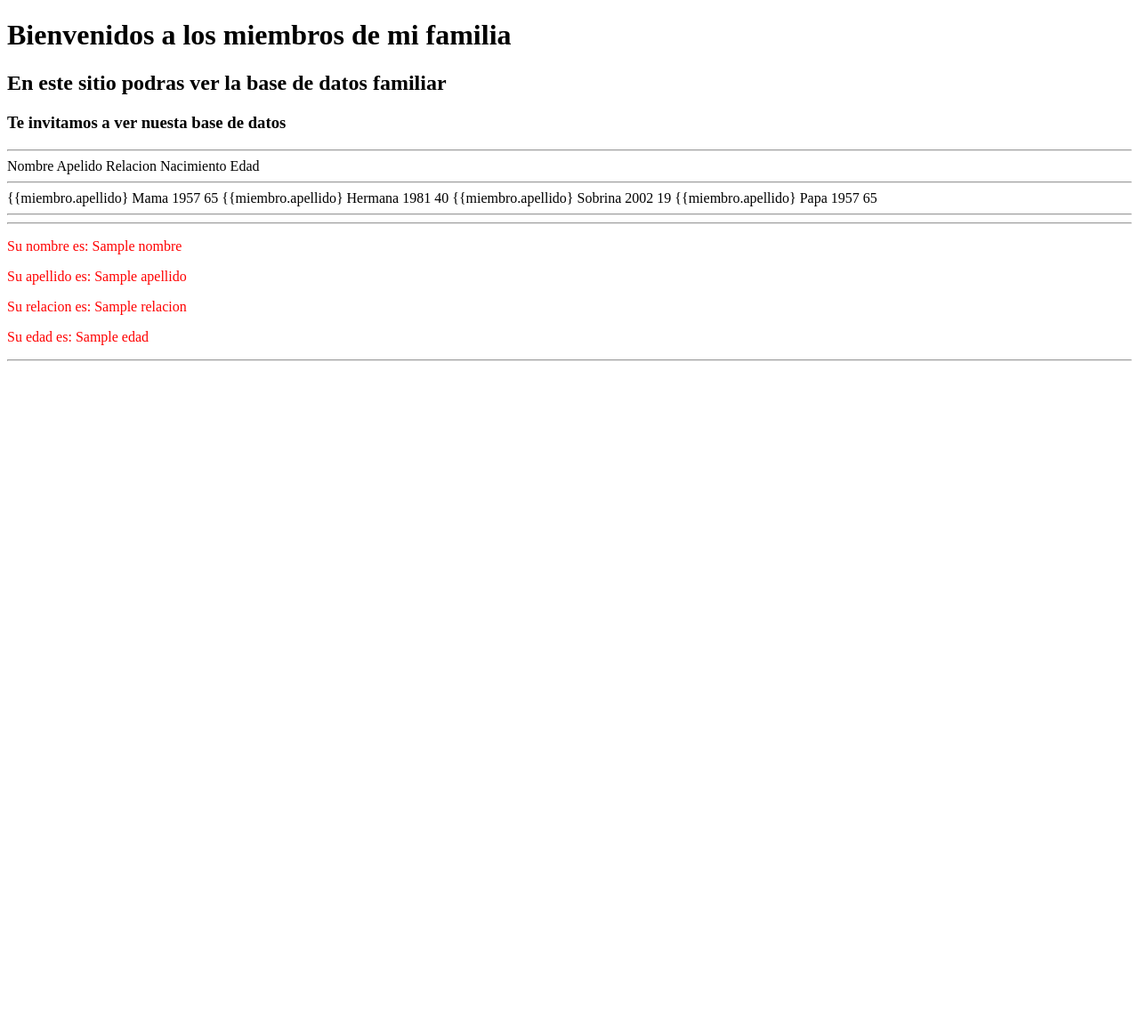
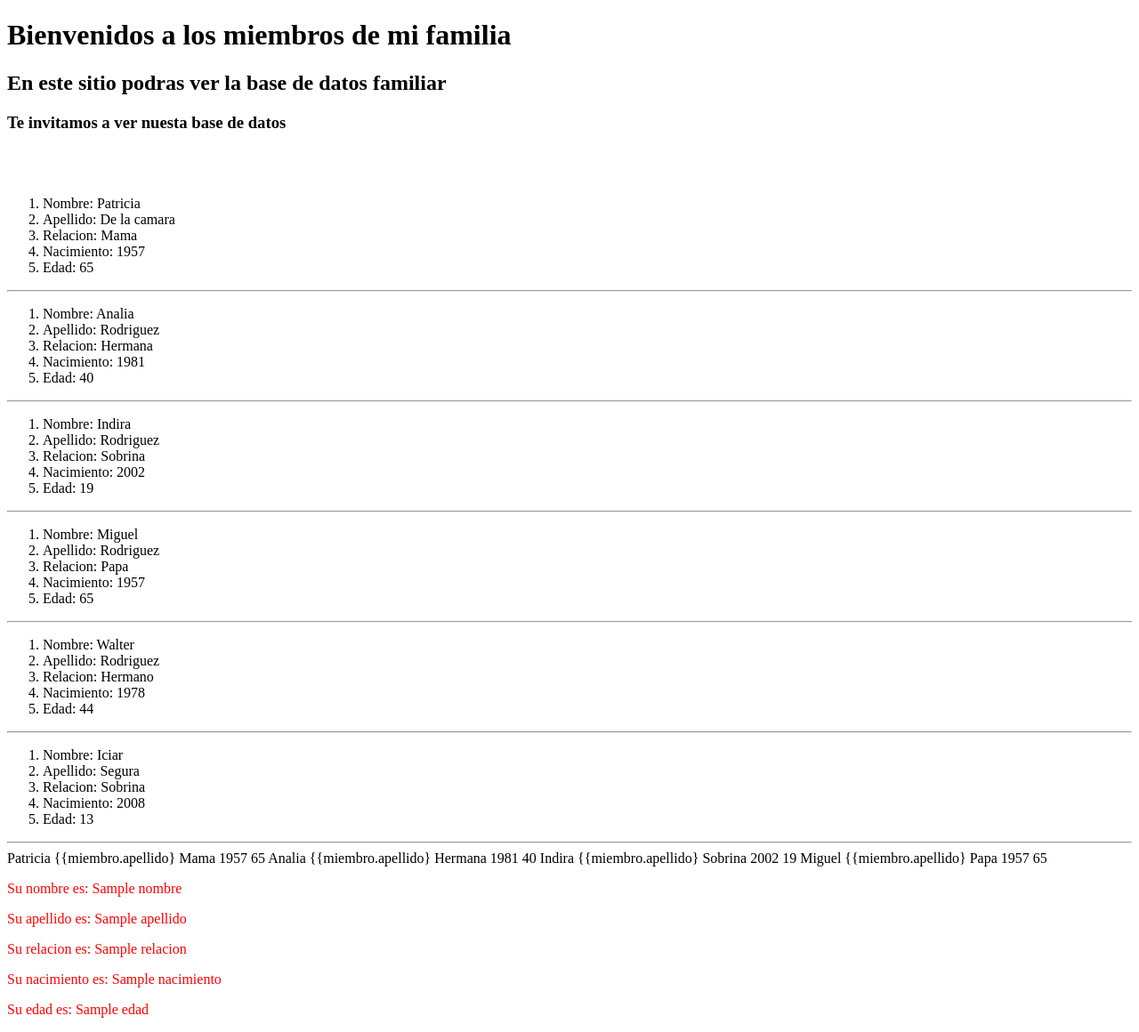
Before and after one commit to Silvinarodriguez1986/MVT-SilvinaRodriguez, a Django app: template mi_primer_mvt/mi_mvt/familia/templates/template.html in a window 1280 px wide. Shown: the whole page at 89% size. Before the commit the page ends 406 px from the top, so only its background shows below. Run offline with Django 4.2, Linux system fonts and the light colour scheme; data comes from the database, SQL or seed files in the repository; the template is opened without the code that fills it: values that come from a table or form of the project are taken from there, most other values are stand-ins (such as "Sample title", 1, 10 or a date in 2020); parts of the project's set-up code (start-up, migrations or seed data) failed here and were passed over.

Commit message:
Cambios varios

```diff
--- a/mi_primer_mvt/mi_mvt/familia/templates/template.html
+++ b/mi_primer_mvt/mi_mvt/familia/templates/template.html
@@ -5,29 +5,79 @@
     <meta http-equiv="X-UA-Compatible" content="IE=edge">
     <meta name="viewport" content="width=device-width, initial-scale=1.0">
     <title>Mi Pagina</title>
+    <style></style>
 </head>
 <body>
     <h1>Bienvenidos a los miembros de mi familia</h1>
     <h2>En este sitio podras ver la base de datos familiar</h2>
     <h3>Te invitamos a ver nuesta base de datos</h3>
 
+   <br><br>
+
+    <ol>
+        <li>Nombre: Patricia</li>
+        <li>Apellido: De la camara</li>
+        <li>Relacion: Mama</li>
+        <li>Nacimiento: 1957</li>
+        <li>Edad: 65</li>
+       </ol>
 
     <hr>
 
-   <tr>
-    <td>Nombre</td>
-    <td>Apelido</td>
-    <td>Relacion</td>
-    <td>Nacimiento</td>
-    <td>Edad</td>
+   <ol>
+    <li>Nombre: Analia</li>
+    <li>Apellido: Rodriguez</li>
+    <li>Relacion: Hermana</li>
+    <li>Nacimiento: 1981</li>
+    <li>Edad: 40</li>
+   </ol>
 
-    </tr>
+   <hr>
 
-    <hr>
+   <ol>
+    <li>Nombre: Indira</li>
+    <li>Apellido: Rodriguez</li>
+    <li>Relacion: Sobrina</li>
+    <li>Nacimiento: 2002</li>
+    <li>Edad: 19</li>
+   </ol>
+
+   <hr>
+
+   <ol>
+    <li>Nombre: Miguel</li>
+    <li>Apellido: Rodriguez</li>
+    <li>Relacion: Papa</li>
+    <li>Nacimiento: 1957</li>
+    <li>Edad: 65</li>
+   </ol>
+
+   <hr>
+
+   <ol>
+    <li>Nombre: Walter</li>
+    <li>Apellido: Rodriguez</li>
+    <li>Relacion: Hermano</li>
+    <li>Nacimiento: 1978</li>
+    <li>Edad: 44</li>
+   </ol>
+
+   <hr>
+
+   <ol>
+    <li>Nombre: Iciar</li>
+    <li>Apellido: Segura</li>
+    <li>Relacion: Sobrina</li>
+    <li>Nacimiento: 2008</li>
+    <li>Edad: 13</li>
+   </ol>
+
+   <hr>
+
 
     <tr>
         {% for miembro in familia %}
-        <td>{{miembro.name}}</td>
+        <td>{{miembro.nombre}}</td>
         <td>{{miembro.apellido}</td>
         <td>{{miembro.relacion}}</td>
         <td>{{miembro.nacimiento}}</td>
@@ -35,19 +85,11 @@
     </tr>
     {% endfor %}
 
-    <hr>
-
-
-    <hr>
-
     <p style="color: red">Su nombre es: {{ nombre }}</p>
     <p style="color: red">Su apellido es: {{ apellido }}</p>
     <p style="color: red">Su relacion es: {{ relacion }}</p>
+    <p style="color: red">Su nacimiento es: {{ nacimiento }}</p>
     <p style="color: red">Su edad es: {{ edad }}</p>
-
-    <hr>
-
-
 
 </body>
 </html>
--- /dev/null
+++ b/mi_primer_mvt/mi_mvt/familia/urls.py
@@ -0,0 +1,16 @@
+from django.urls import path
+from . import views
+
+
+
+urlpatterns = [
+
+    path('hello-world/', views.hello_world),
+    path('title/', views.title),
+    path('her-name-is/<str:nombre>/<int:edad>/', views.her_name_is),
+    path('my-template/<str:nombre>/<str:apellido>/<str:relacion>/<str:nacimiento>/<int:edad>/', views.my_template),
+    path('count/', views.count),
+    #path('template-loader/<str:nombre>/<str:apellido>/<str:relacion>/<str:nacimiento>/<int:edad>/', template_loader),
+    path('familiaview/', views.familia),
+
+]
--- a/mi_primer_mvt/mi_mvt/familia/views.py
+++ b/mi_primer_mvt/mi_mvt/familia/views.py
@@ -79,7 +79,7 @@
     return render(
           request=request,
         context=context_dict,
-        template_name="familia/template.html",
+        template_name="template.html",
     )
 
 def calculate_age(nacimiento: str) -> int:
--- a/mi_primer_mvt/mi_mvt/mi_mvt/urls.py
+++ b/mi_primer_mvt/mi_mvt/mi_mvt/urls.py
@@ -24,15 +24,7 @@
 
 urlpatterns = [
     path('admin/', admin.site.urls),
-    path('hello-world/', views.hello_world),
-    path('title/', views.title),
-    path('her-name-is/<str:nombre>/<int:edad>/', views.her_name_is),
-    path('my-template/<str:nombre>/<str:apellido>/<str:relacion>/<str:nacimiento>/<int:edad>/', views.my_template),
-    path('count/', views.count),
-    #path('template-loader/<str:nombre>/<str:apellido>/<str:relacion>/<str:nacimiento>/<int:edad>/', template_loader),
-
     path("familia/", include("familia.urls"))
 
 
-
 ]
```
